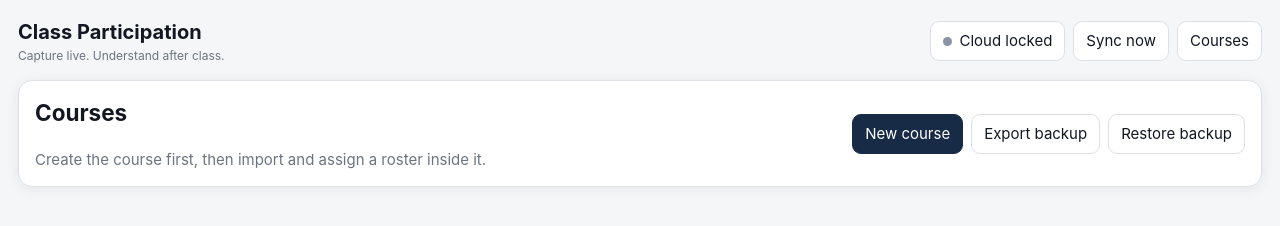
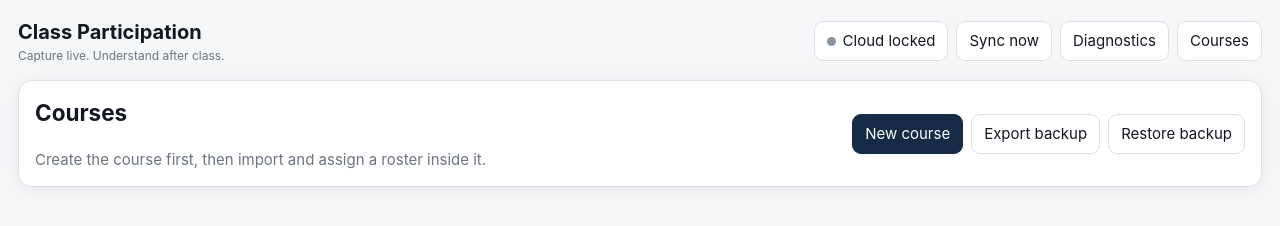
Before and after one commit to pcontrer/class-participation-system, a website: page index.html in a window 1280 px wide. Drawn offline with Linux system fonts and the light colour scheme.

Commit message:
Load v0.8 core, UI and export modules

```diff
--- a/index.html
+++ b/index.html
@@ -1 +1 @@
-<!doctype html><html lang="en"><head><meta charset="utf-8"><meta name="viewport" content="width=device-width,initial-scale=1,viewport-fit=cover"><meta name="theme-color" content="#172a46"><title>Class Participation</title><link rel="manifest" href="manifest.webmanifest"><link rel="stylesheet" href="styles.css"><link rel="stylesheet" href="observations.css"></head><body><div id="app"></div><script src="https://cdn.jsdelivr.net/npm/xlsx@0.18.5/dist/xlsx.full.min.js"></script><script src="app-part1.js" defer></script><script src="app-part2.js" defer></script><script src="app-part3.js" defer></script><script src="app-part4.js" defer></script><script src="app-part5.js" defer></script><script src="realtime-order.js" defer></script><script src="delete-actions.js" defer></script><script src="smart-next-highlight.js" defer></script><script src="excel-report.js" defer></script><script src="student-observations.js" defer></script></body></html>
+<!doctype html><html lang="en"><head><meta charset="utf-8"><meta name="viewport" content="width=device-width,initial-scale=1,viewport-fit=cover"><meta name="theme-color" content="#172a46"><title>Class Participation</title><link rel="manifest" href="manifest.webmanifest"><link rel="stylesheet" href="styles.css"><link rel="stylesheet" href="observations.css"></head><body><div id="app"></div><script src="https://cdn.jsdelivr.net/npm/xlsx@0.18.5/dist/xlsx.full.min.js"></script><script src="app-part1.js" defer></script><script src="app-part2.js" defer></script><script src="app-part3.js" defer></script><script src="app-part4.js" defer></script><script src="v08-core.js" defer></script><script src="app-part5.js" defer></script><script src="v08-ui.js" defer></script><script src="realtime-order.js" defer></script><script src="delete-actions.js" defer></script><script src="smart-next-highlight.js" defer></script><script src="v08-export.js" defer></script><script src="student-observations.js" defer></script></body></html>
```
